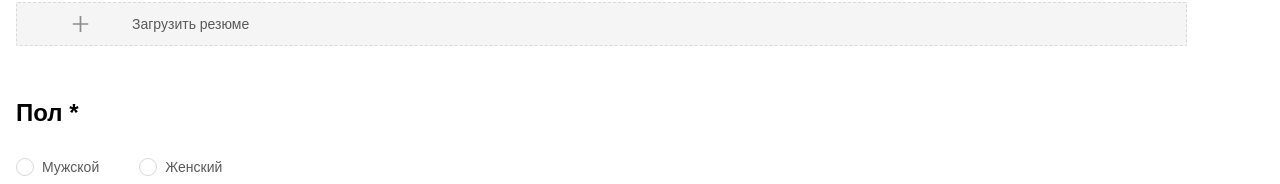
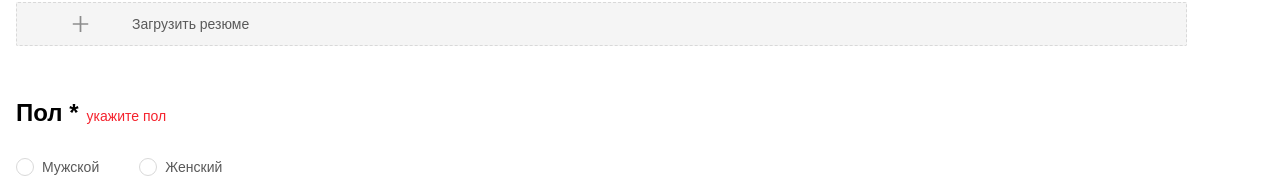
Before and after one commit to vitalic-web/applicant-form, a React (Create React App) app: page / in a window 1280 px wide. Shown: the part 516-700 px from the top of the page. Built offline with nearby package versions, Linux system fonts and the light colour scheme.

Commit message:
Добавлена валидация выбора пола

```diff
--- a/src/features/genderData/GenderData.css
+++ b/src/features/genderData/GenderData.css
@@ -1,6 +1,24 @@
 .GenderData {
   display: flex;
   margin: 24px 0 40px;
+}
+
+.GenderData__container {
+  display: flex;
+  align-items: baseline;
+}
+
+.GenderData__error-text {
+  margin: 0 0 0 8px;
+  color: #F5222D;
+  font-style: normal;
+  font-weight: normal;
+  font-size: 14px;
+  line-height: 22px;
+}
+
+.GenderData__error-text.GenderData__error-text_hidden {
+  display: none;
 }
 
 .GenderData__item {
--- a/src/features/genderData/GenderData.js
+++ b/src/features/genderData/GenderData.js
@@ -2,13 +2,14 @@ import { useState } from 'react';
 import { useSelector, useDispatch } from 'react-redux';
 import { selectGenderData, setGender } from './genderDataSlice';
 import './GenderData.css';
-import { applicantForm } from '../../utils/constants';
+import { applicantForm, validationErrorMessages } from '../../utils/constants';
 import SubTitle from '../../commonComponents/SubTitle/SubTitle';
 
 function GenderData() {
   const [activeRadioInput, setActiveRadioInput] = useState('');
   const genderData = useSelector(selectGenderData);
   const dispatch = useDispatch();
+  const isGenderChecked = genderData.isFemale || genderData.isMale;
   console.log(genderData);
 
   const handleOnchange = evt => {
@@ -17,9 +18,14 @@ function GenderData() {
     console.log(evt.target.value);
   };
 
+  const errorClass = `GenderData__error-text ${isGenderChecked ? 'GenderData__error-text_hidden' : ''}`;
+
   return (
     <>
-      <SubTitle name={applicantForm.gender.name} />
+      <div className="GenderData__container">
+        <SubTitle name={applicantForm.gender.name} />
+        <span className={errorClass}>{validationErrorMessages.gender}</span>
+      </div>
       <div className="GenderData">
         {applicantForm.gender.inputs.map(input =>
           <div className="GenderData__item" key={input.id}>
```
